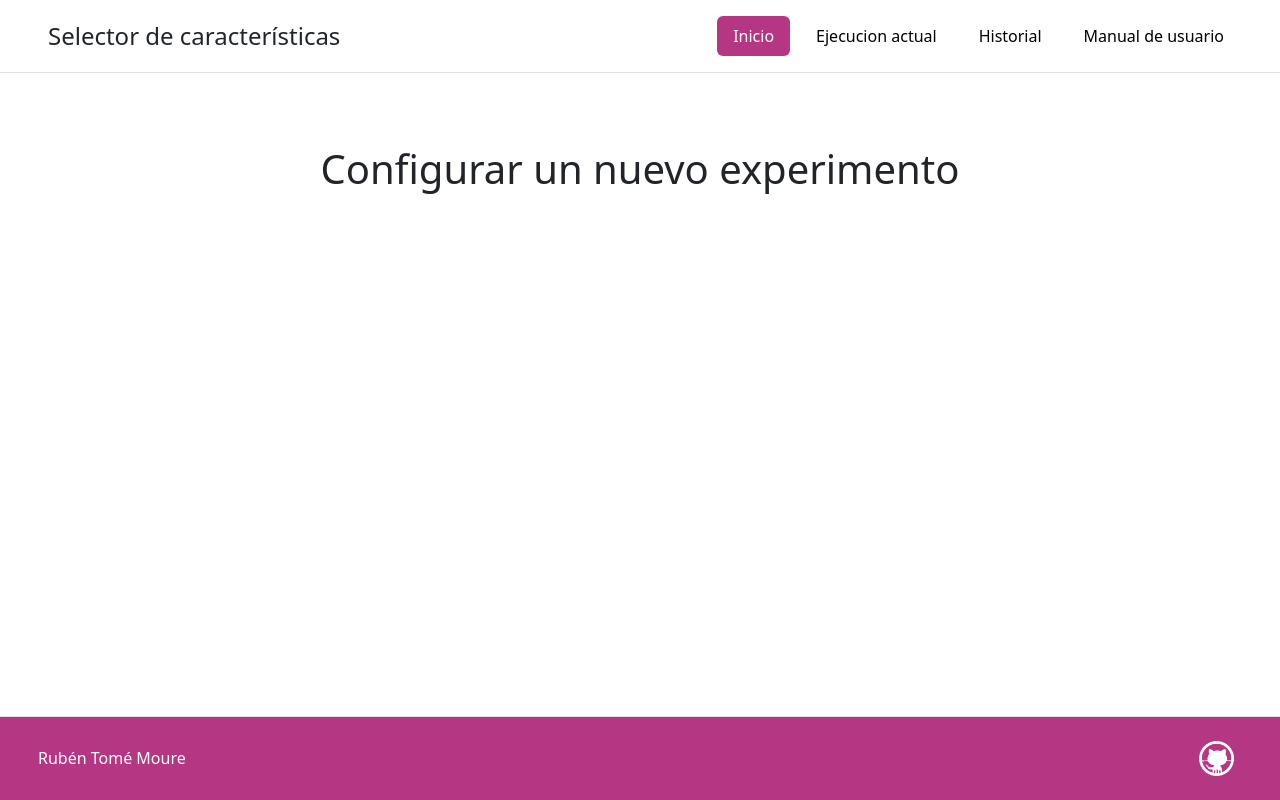
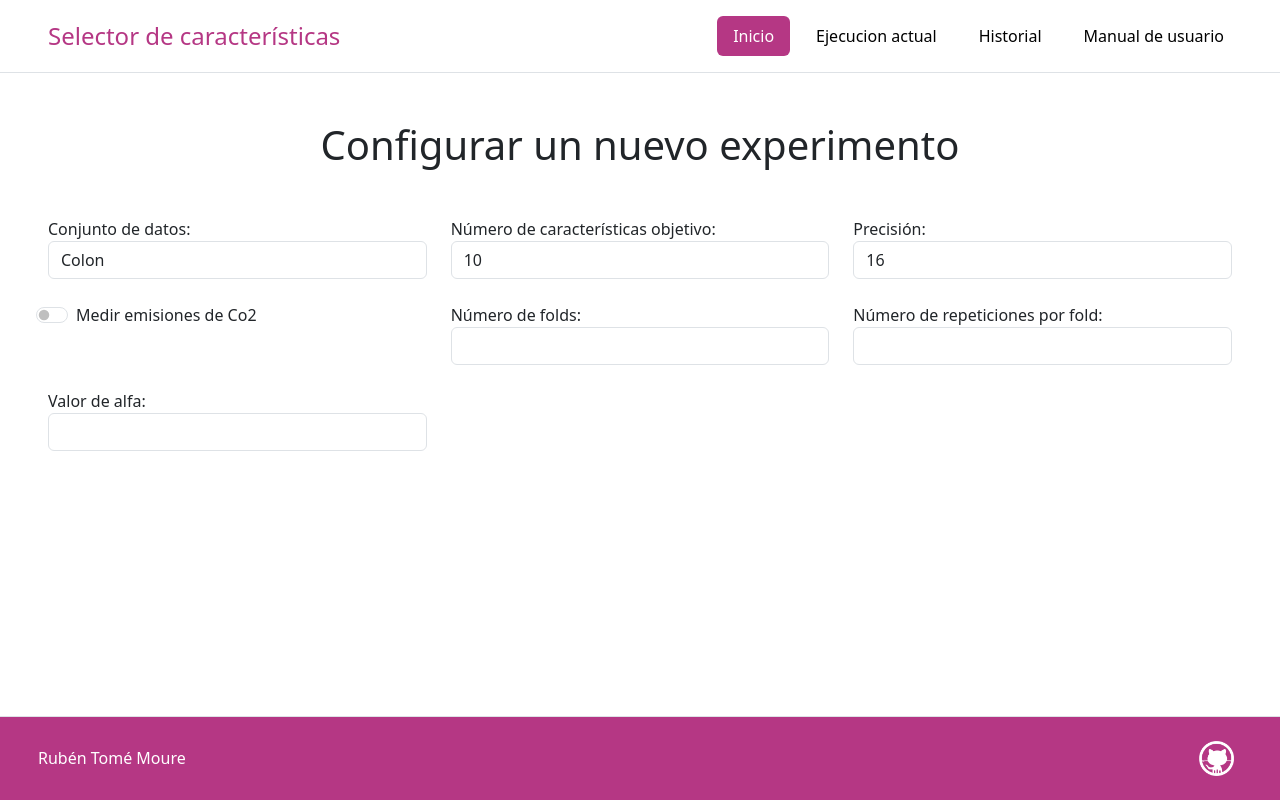
Before and after one commit to rubenTome/tfm-ruben, an Angular app in the folder tfm-frontend/: page /home/ in a window 1280 px wide. Built offline with nearby package versions, Linux system fonts and the light colour scheme.

Commit message:
añadidos campos de formulario

```diff
--- a/tfm-frontend/src/app/pages/home/home.component.css
+++ b/tfm-frontend/src/app/pages/home/home.component.css
@@ -0,0 +1,7 @@
+.form-check-input:checked {
+    background-color: #b53784;
+}
+
+/* option {
+    background: #b53784;
+} */
--- a/tfm-frontend/src/app/pages/home/home.component.html
+++ b/tfm-frontend/src/app/pages/home/home.component.html
@@ -1,5 +1,45 @@
 <div class="p-5">
-    <h1 class="text-center">Configurar un nuevo experimento</h1>
-    <form>
+    <h1 class="text-center mb-5">Configurar un nuevo experimento</h1>
+    <form class="row" [formGroup]="paramsForm">
+        <div class="col-12 col-md-6 col-lg-4 mb-4">
+            <label for="dataset">Conjunto de datos: </label>
+            <select class="form-control" id="dataset" formControlName="dataset">
+                <option *ngFor="let dataset of datasetsOptions">
+                    {{dataset}}
+                </option>
+            </select>
+        </div>
+        <div class="col-12 col-md-6 col-lg-4 mb-4">
+            <label for="nFeatures">Número de características objetivo: </label>
+            <select class="form-control" id="nFeatures" formControlName="nFeatures">
+                <option *ngFor="let nFeature of nFeaturesOptions">
+                    {{nFeature}}
+                </option>
+            </select>
+        </div>
+        <div class="col-12 col-md-6 col-lg-4 mb-4">
+            <label for="precision">Precisión: </label>
+            <select class="form-control" id="precision" formControlName="precision">
+                <option *ngFor="let precision of precisionOptions">
+                    {{precision}}
+                </option>
+            </select>
+        </div>
+        <div class="col-12 col-md-6 col-lg-4 mb-4 form-check form-switch">
+            <input class="form-check-input" id="codecarbon" type="checkbox" formControlName="codecarbon">
+            <label class="form-check-label" for="codecarbon">Medir emisiones de Co2</label>
+        </div>
+        <div class="col-12 col-md-6 col-lg-4 mb-4">
+            <label for="kFolds">Número de folds: </label>
+            <input class="form-control" id="kFolds" type="number" formControlName="kFolds">
+        </div>
+        <div class="col-12 col-md-6 col-lg-4 mb-4">
+            <label for="reps">Número de repeticiones por fold: </label>
+            <input class="form-control" id="reps" type="number" formControlName="reps">
+        </div>
+        <div class="col-12 col-md-6 col-lg-4 mb-4">
+            <label for="alpha">Valor de alfa: </label>
+            <input class="form-control" id="alpha" type="number" [step]=".05" formControlName="alpha">
+        </div>
     </form>
 </div>
--- a/tfm-frontend/src/app/pages/home/home.component.ts
+++ b/tfm-frontend/src/app/pages/home/home.component.ts
@@ -1,10 +1,46 @@
 import { ChangeDetectionStrategy, Component } from '@angular/core';
+import {ReactiveFormsModule, FormControl, FormGroup} from '@angular/forms';
+import { CommonModule } from '@angular/common';
 
 @Component({
   selector: 'app-home',
-  imports: [],
+  imports: [ReactiveFormsModule, CommonModule],
   templateUrl: './home.component.html',
   styleUrl: './home.component.css',
   changeDetection: ChangeDetectionStrategy.OnPush,
 })
-export class HomeComponent {}
+export class HomeComponent {
+  paramsForm = new FormGroup({
+    dataset: new FormControl(''),
+    nFeatures: new FormControl(''),
+    precision: new FormControl(''),
+    codecarbon: new FormControl(''),
+    kFolds: new FormControl(''),
+    reps: new FormControl(''),
+    alpha: new FormControl(''),
+    implementation: new FormControl(''),
+
+  });
+
+  datasetsOptions = [
+    "Colon",
+    "Leukemia",
+    "Lung",
+    "Lymphoma",
+    "Gina",
+    "Gisette",
+    "Dexter",
+    "Madelon",
+  ]
+  nFeaturesOptions = [
+    "10",
+    "20",
+    "30",
+    "40",
+  ]
+  precisionOptions = [
+    "16",
+    "32",
+    "64",
+  ]
+}
--- a/tfm-frontend/src/app/shared/footer/footer.component.html
+++ b/tfm-frontend/src/app/shared/footer/footer.component.html
@@ -3,7 +3,7 @@
       <a href="/" class="mb-3 me-2 mb-md-0 text-body-secondary text-decoration-none lh-1">
         <svg class="bi" width="30" height="24"><use xlink:href="#bootstrap"></use></svg>
       </a>
-      <h6 class="mb-3 mb-md-0 text-white ">Rubén Tomé Moure</h6>
+      <h6 class="m-0 text-white">Rubén Tomé Moure</h6>
     </div>
 
     <ul class="nav col-md-4 justify-content-end list-unstyled d-flex">
--- a/tfm-frontend/src/app/shared/header/header.component.css
+++ b/tfm-frontend/src/app/shared/header/header.component.css
@@ -1,3 +1,7 @@
+span {
+  color: #b53784;
+}
+
 .active {
   background: #b53784 !important;
 }
--- a/tfm-frontend/src/app/shared/header/header.component.html
+++ b/tfm-frontend/src/app/shared/header/header.component.html
@@ -1,4 +1,4 @@
-<header class="d-flex flex-wrap justify-content-center py-3 mb-4 border-bottom">
+<header class="d-flex flex-wrap justify-content-center py-3 border-bottom">
     <a href="/" class="d-flex align-items-center mb-3 mb-md-0 me-md-auto text-dark text-decoration-none">
         <svg class="bi me-2" width="40" height="32">
             <use xlink:href="#bootstrap"></use>
```
